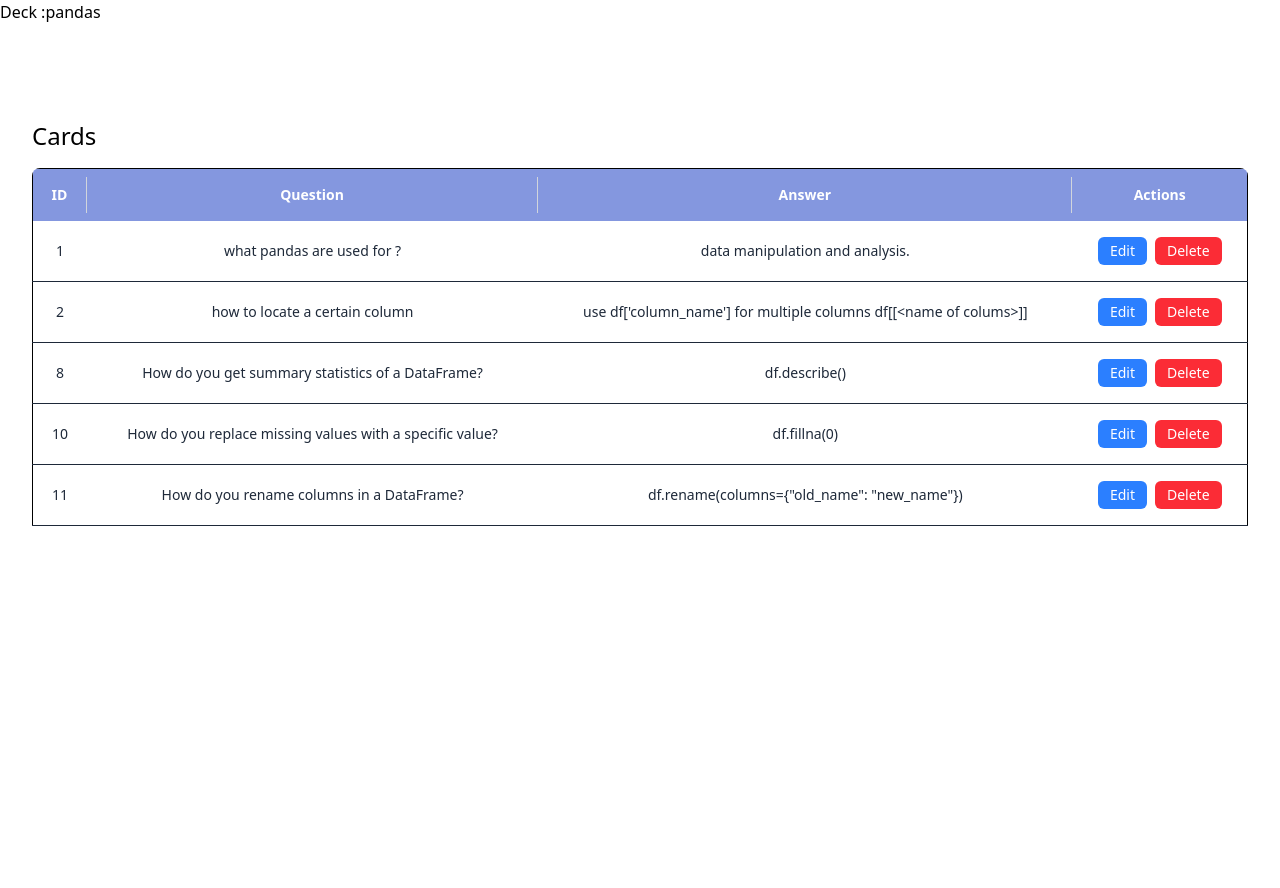
After one commit to Alt4Fh/flashcard, a Django app: page /decks/1/ in a window 1280 px wide. The commit adds this page. Run offline with Django 4.2, Linux system fonts and the light colour scheme; data comes from the database, SQL or seed files in the repository; both versions use the stored data as it was after the commit.

Commit message:
=deck model is added and creattion and deletion works

```diff
--- a/test_project/flashcard/models.py
+++ b/test_project/flashcard/models.py
@@ -9,3 +9,10 @@ class Card(models.Model):
         return self.question
     def get_absolute_url(self):
         return reverse('card_detail', args=[str(self.id)])
+
+
+class Deck(models.Model):
+    name = models.CharField(max_length=100)
+    cards = models.ManyToManyField(Card)
+    def __str__(self):
+        return self.name
--- a/test_project/flashcard/templates/flashcard/_base.html
+++ b/test_project/flashcard/templates/flashcard/_base.html
@@ -1,3 +1,4 @@
+{% load django_htmx %}
 <!doctype html>
 <html>
   <head>
@@ -7,8 +8,9 @@
     <title>
         {% block title %} {% endblock title %}
     </title>
+    {% htmx_script %}
   </head>
-  <body>
+  <body hx-headers='{"x-csrftoken": "{{ csrf_token }}"}'>
     {% block content %} {% endblock content %}
 
 
--- /dev/null
+++ b/test_project/flashcard/templates/flashcard/card_list.html
@@ -0,0 +1,40 @@
+
+
+    <div class="bg-white p-8 overflow-auto mt-16 h-screen">
+        <h2 class="text-2xl mb-4">Cards</h2>
+
+        <!-- Classes Table -->
+        <div class="relative overflow-auto">
+          <div class="overflow-x-auto rounded-lg">
+            <table class="min-w-full bg-white border mb-20">
+              <thead>
+                <tr class="bg-[#2B4DC994] text-center text-xs md:text-sm font-thin text-white">
+                  <th class="p-0">
+                    <span class="block py-2 px-3 border-r border-gray-300">ID</span>
+                  </th>
+                  <th class="p-0">
+                    <span class="block py-2 px-3 border-r border-gray-300">Question</span>
+                  </th>
+                  <th class="p-0">
+                    <span class="block py-2 px-3 border-r border-gray-300">Answer</span>
+                  </th>
+                  <th class="p-4 text-xs md:text-sm">Actions</th>
+                </tr>
+              </thead>
+              <tbody>
+                {% for card in cards %}
+                <tr class="border-b text-xs md:text-sm text-center text-gray-800">
+                  <td class="p-2 md:p-4">{{ card.id }}</td>
+                  <td class="p-2 md:p-4"> {{ card.question }}</td>
+                  <td class="p-2 md:p-4">{{ card.answer }}</td>
+                  <td class="relative p-2 md:p-4 flex justify-center space-x-2">
+                    <a href="{% url 'edit_card' card.id %}" class="bg-blue-500 text-white px-3 py-1 rounded-md text-xs md:text-sm">Edit</a>
+                    <a href="{% url 'delete_card' card.id %}" class="bg-red-500 text-white px-3 py-1 rounded-md text-xs md:text-sm">Delete</button>
+                  </td>
+                </tr>
+               {% endfor %}
+              </tbody>
+            </table>
+          </div>
+        </div>
+      </div>
--- /dev/null
+++ b/test_project/flashcard/templates/flashcard/deck_detail.html
@@ -0,0 +1,8 @@
+{% extends 'flashcard/_base.html' %}
+{% block content %}
+
+    <h3>Deck :{{ deck.name }}</h3>
+
+    {% include 'flashcard/card_list.html' %}
+
+ {% endblock %}
--- /dev/null
+++ b/test_project/flashcard/templates/flashcard/partials/deck_add_button_item.html
@@ -0,0 +1,6 @@
+{# deck_add_button.html and deck_item.html combined #}
+
+
+
+{% include "flashcard/includes/deck_item.html" %}
+{% include "flashcard/includes/deck_add_button.html" %}
--- a/test_project/flashcard/urls.py
+++ b/test_project/flashcard/urls.py
@@ -1,11 +1,17 @@
 from django.urls import path
-from . import views
+from .views import cards_of_a_deck_view, deck_add_form_view, deck_add_view, deck_delete_view, DeckListView, DeckDetailView , CardListView, CardDetailView, CardCreateView, CardUpdateView, CardDeleteView
 
 urlpatterns = [
-    path('', views.index, name='index'),
-    path('add/', views.add, name='add_flashcard'),
-    path('edit/<int:flashcard_id>/', views.edit, name='edit_flashcard'),
-    path('delete/<int:flashcard_id>/', views.delete, name='delete_flashcard'),
-    path('detail/<int:card_id>/', views.detail, name='card_detail'),
+    path('', DeckListView.as_view(), name='home'),
+    #------------------- htmx post request ------------------------------------
+    path('decks/<int:deck_id>/', cards_of_a_deck_view, name='deck_detail'),
+    path('deck_form/', deck_add_form_view, name='deck_add_form' ),
+    path('deck_add/', deck_add_view, name='deck_add' ),
+    path("decks/<int:deck_id>/delete/", deck_delete_view, name="deck_delete"),
+
+    path('add/', CardCreateView.as_view(), name='add_card'),
+    path('<int:pk>/', CardDetailView.as_view(), name='card_detail'),
+    path('<int:pk>/delete/', CardDeleteView.as_view(), name='delete_card'),
+    path('<int:pk>/edit/', CardUpdateView.as_view(), name='edit_card'),
 
 ]
--- a/test_project/flashcard/views.py
+++ b/test_project/flashcard/views.py
@@ -1,23 +1,92 @@
 from django.shortcuts import render, get_object_or_404
+from django.http import HttpResponse
+from django.views.decorators.http import require_POST
+from django.views.generic import ListView, DetailView, CreateView, UpdateView, DeleteView
+from django.urls import reverse_lazy
 
 # Create your views here.
-from .models import Card
+from .models import Card, Deck
 
-def index(request):
-    cards =   Card.objects.all()
-    context = {'cards': cards}
-    return render(request, 'flashcard/index.html', context)
 
-def add(request):
-    return render(request, 'flashcard/add.html')
+def cards_of_a_deck_view(request, deck_id):
+    deck = get_object_or_404(Deck, pk=deck_id)
+    cards = deck.cards.all()
+    return render(request, 'flashcard/deck_detail.html', {'deck': deck, 'cards': cards})
 
-def edit(request):
-    return render(request, 'flashcard/edit.html')
+@require_POST
+def deck_add_form_view(request):
+    return render(request, 'flashcard/partials/deck_form.html')
 
-def delete(request):
-    return render(request, 'flashcard/delete.html')
+@require_POST
+def deck_add_view(request):
+    name = request.POST.get('name')
+    deck = Deck.objects.create(name=name)
+    return render(request, 'flashcard/partials/deck_add_button_item.html', {'deck': deck})
 
-def detail(request, card_id):
-    card = get_object_or_404(Card, pk=card_id)
-    context = {'card': card}
-    return render(request, 'flashcard/detail.html', context)
+
+def deck_delete_view(request, deck_id):
+    deck = get_object_or_404(Deck, pk=deck_id)
+    deck.delete()
+    return HttpResponse('')
+
+class DeckListView(ListView):
+    model = Deck
+    template_name = 'flashcard/index.html'
+    context_object_name = 'decks'
+
+
+
+
+class DeckDetailView(DetailView):
+    model = Deck
+    template_name = 'flashcard/deck_detail.html'
+    context_object_name = 'deck'
+
+    def post(self, request, *args, **kwargs):
+        self.object = self.get_object()
+
+        return render(request, self.template_name, self.get_context_data(object=self.object))
+
+
+class CardListView(ListView):
+    model = Card
+    template_name = 'flashcard/card_list.html'
+    context_object_name = 'cards'
+
+class CardDetailView(DetailView):
+    model = Card
+    template_name = 'flashcard/card_detail.html'
+    context_object_name = 'card'
+
+class CardDeleteView(DeleteView):
+    model = Card
+    template_name = "flashcard/card_confirm_delete.html"
+
+    def post(self, request, *args, **kwargs):
+        self.object = self.get_object()
+        self.object.delete()
+        return
+
+
+class CardCreateView(CreateView):
+    model = Card
+    template_name = 'flashcard/card_form.html'
+    fields = ['question', 'answer']
+    success_url = reverse_lazy('card_list')
+
+    def get_context_data(self, **kwargs):
+        context = super().get_context_data(**kwargs)
+        context["view_type"] = "create"
+        return context
+
+
+class CardUpdateView(UpdateView):
+    model = Card    # Specify the model to use
+    template_name = 'flashcard/card_form.html'  # Specify the template to use
+    fields = ['question', 'answer']  # Specify the fields to include in the form
+    success_url = reverse_lazy('card_list')  # Specify the URL to redirect to after successful form submission
+
+    def get_context_data(self, **kwargs):
+        context = super().get_context_data(**kwargs)
+        context["view_type"] = "update"
+        return context
--- a/test_project/test_project/settings.py
+++ b/test_project/test_project/settings.py
@@ -32,16 +32,20 @@ ALLOWED_HOSTS = ['*']
 
 INSTALLED_APPS = [
     'core',
+    "template_partials",
     "django.contrib.admin",
     "django.contrib.auth",
     "django.contrib.contenttypes",
     "django.contrib.sessions",
     "django.contrib.messages",
     "django.contrib.staticfiles",
+    "django_htmx",
+
     'flashcard',
 ]
 
 MIDDLEWARE = [
+    "django_htmx.middleware.HtmxMiddleware",
     "django.middleware.security.SecurityMiddleware",
     "django.contrib.sessions.middleware.SessionMiddleware",
     "django.middleware.common.CommonMiddleware",
--- a/test_project/test_project/urls.py
+++ b/test_project/test_project/urls.py
@@ -18,7 +18,9 @@ Including another URLconf
 from django.contrib import admin
 from django.urls import path, include
 
+
 urlpatterns = [
     path('admin/', admin.site.urls),
     path('', include('flashcard.urls')),
+
 ]
```
Also changed, not shown: test_project/flashcard/admin.py (+6 -1 lines), test_project/flashcard/templates/flashcard/card_confirm_delete.html (added, +17 -0 lines), test_project/flashcard/templates/flashcard/card_form.html (added, +48 -0 lines), test_project/flashcard/templates/flashcard/includes/deck_add_button.html (added, +10 -0 lines), test_project/flashcard/templates/flashcard/includes/deck_item.html (added, +19 -0 lines), test_project/flashcard/templates/flashcard/index.html (+15 -7 lines), test_project/flashcard/templates/flashcard/partials/deck_form.html (added, +7 -0 lines), test_project/db.sqlite3, test_project/flashcard/migrations/0002_deck.py (added), test_project/flashcard/templates/flashcard/card_detail.html (renamed from test_project/flashcard/templates/flashcard/detail.html).
